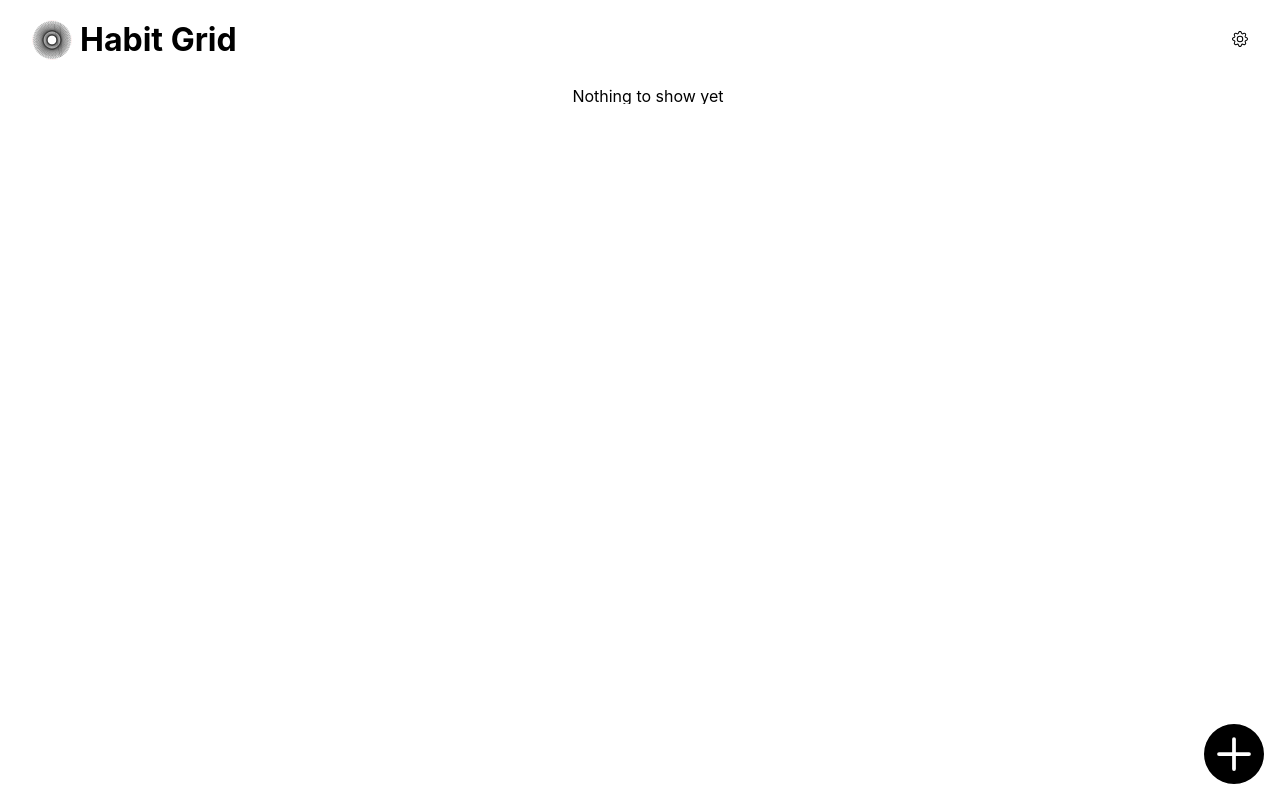
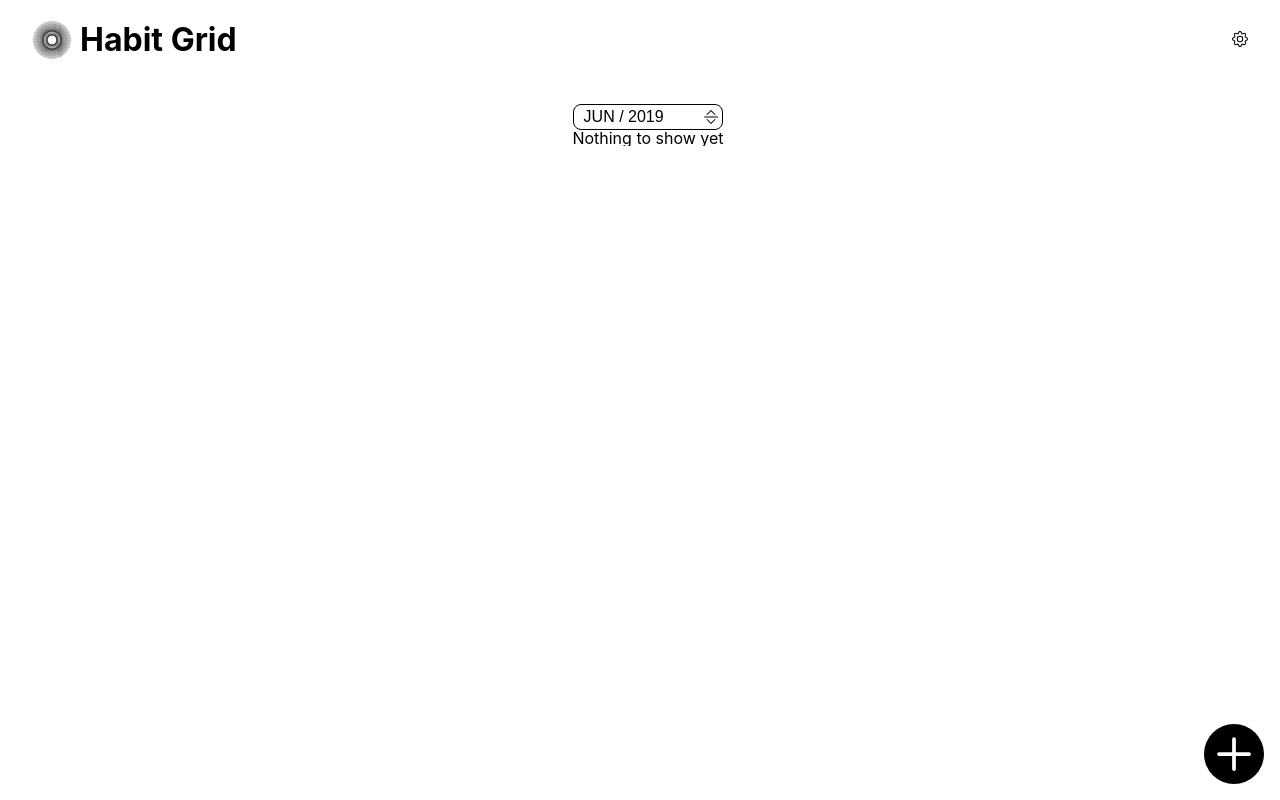
Before and after one commit to teooliver/habit-grid, a React (Create React App) app: page / in a window 1280 px wide. Built offline with nearby package versions, Linux system fonts and the light colour scheme.

Commit message:
fixed MonthYearDropdown positioning

```diff
--- a/src/App.tsx
+++ b/src/App.tsx
@@ -7,6 +7,7 @@ import HabitTracker from "./components/tracker/HabitTracker";
 import Navbar from "./components/layout/Navbar";
 import Logo from "./components/layout/Logo";
 import MonthDropdown from "./components/tracker/monthYearSelector/MonthYearDropdown";
+import HabitForm from "./components/tracker/HabitForm";
 interface AppProps {
   getHabits: Function;
 }
@@ -22,6 +23,7 @@ const _App: React.FC<AppProps> = ({ getHabits }) => {
       <div className="page-container">
         <HabitTracker />
       </div>
+      <HabitForm />
       {/* <Logo /> */}
       {/* <MonthDropdown /> */}
     </div>
--- a/src/components/tracker/HabitTracker.tsx
+++ b/src/components/tracker/HabitTracker.tsx
@@ -1,14 +1,16 @@
 import React from "react";
 import HabitsTable from "./HabitsTable";
-import SelectMonth from "./SelectMonth";
 import HabitForm from "./HabitForm";
+import MonthYearDropdown from "./monthYearSelector/MonthYearDropdown";
 
 const HabitTracker = () => {
   return (
     <>
       {/* <SelectMonth /> */}
-      <HabitsTable />
-      <HabitForm />
+      <MonthYearDropdown />
+      <div className="habits-table-container">
+        <HabitsTable />
+      </div>
     </>
   );
 };
--- a/src/components/tracker/HabitsTable.tsx
+++ b/src/components/tracker/HabitsTable.tsx
@@ -44,9 +44,7 @@ export const HabitsTable: React.FC<Props> = ({
         <table className="HabitsTable">
           <thead>
             <tr>
-              <th className="th-dropdown">
-                <MonthYearDropdown />
-              </th>
+              <th className="th-dropdown">{/* <MonthYearDropdown /> */}</th>
               {daysArray.map((day) => {
                 return <th key={day}>{day}</th>;
               })}
--- a/src/styles/_HabitsTable.scss
+++ b/src/styles/_HabitsTable.scss
@@ -1,8 +1,8 @@
 .HabitsTable {
   border-collapse: collapse;
   margin: 1rem;
+  margin-bottom: 0;
 
-  margin-bottom: 0;
   td {
     width: 35px;
     height: 35px;
@@ -19,12 +19,12 @@
     padding-bottom: 0.3rem;
   }
 
-  // .th-dropdown {
-  //   position: relative;
-  //   width: 100%;
-  //   display: flex;
-  //   justify-content: center;
-  // }
+  .th-dropdown {
+    position: relative;
+    width: 100%;
+    display: flex;
+    justify-content: center;
+  }
 
   .habit-name {
     font-weight: bold;
--- a/src/styles/_MonthSelector.scss
+++ b/src/styles/_MonthSelector.scss
@@ -1,7 +1,9 @@
 .MonthDropdown {
-  position: relative;
-  // width: 100px;
-  // margin: 0 auto;
+  // position: absolute;
+  // top: -1.2rem;
+  // left: 1rem;
+  width: 150px;
+  margin: 0 auto;
   .dropdown-button {
     display: flex;
     align-items: center;
@@ -28,6 +30,7 @@
 
   .dropdown {
     position: absolute;
+    z-index: 1000;
     padding: 0.5rem;
     overflow-x: hidden;
     width: 100px;
--- a/src/styles/_global.scss
+++ b/src/styles/_global.scss
@@ -19,7 +19,11 @@ h1 {
 }
 
 .page-container {
-  overflow-y: hidden;
-  margin-top: 1.5rem;
+  position: relative;
+  margin-top: 2.5rem;
   margin-left: 1rem;
 }
+
+.habits-table-container {
+  overflow-y: hidden;
+}
```
